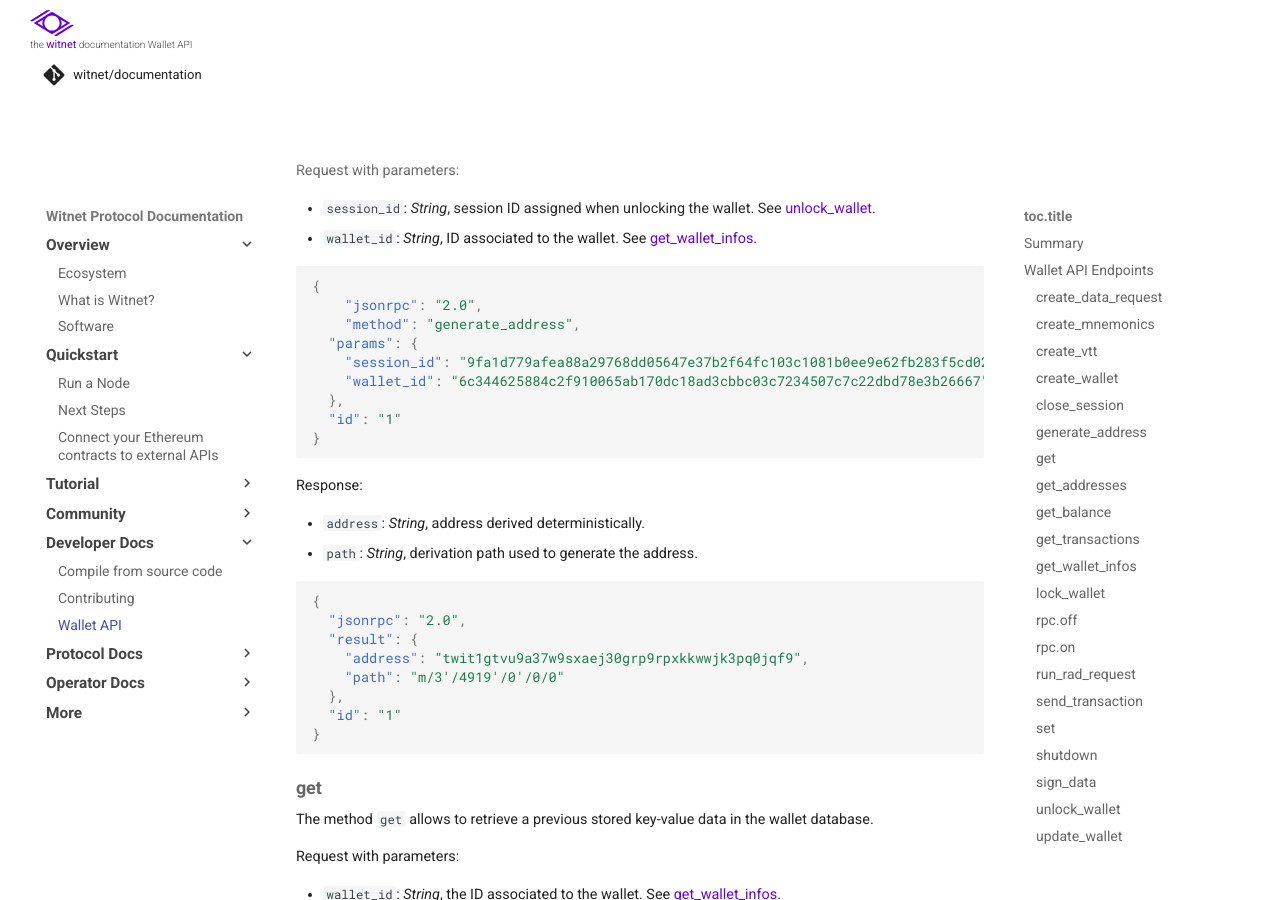
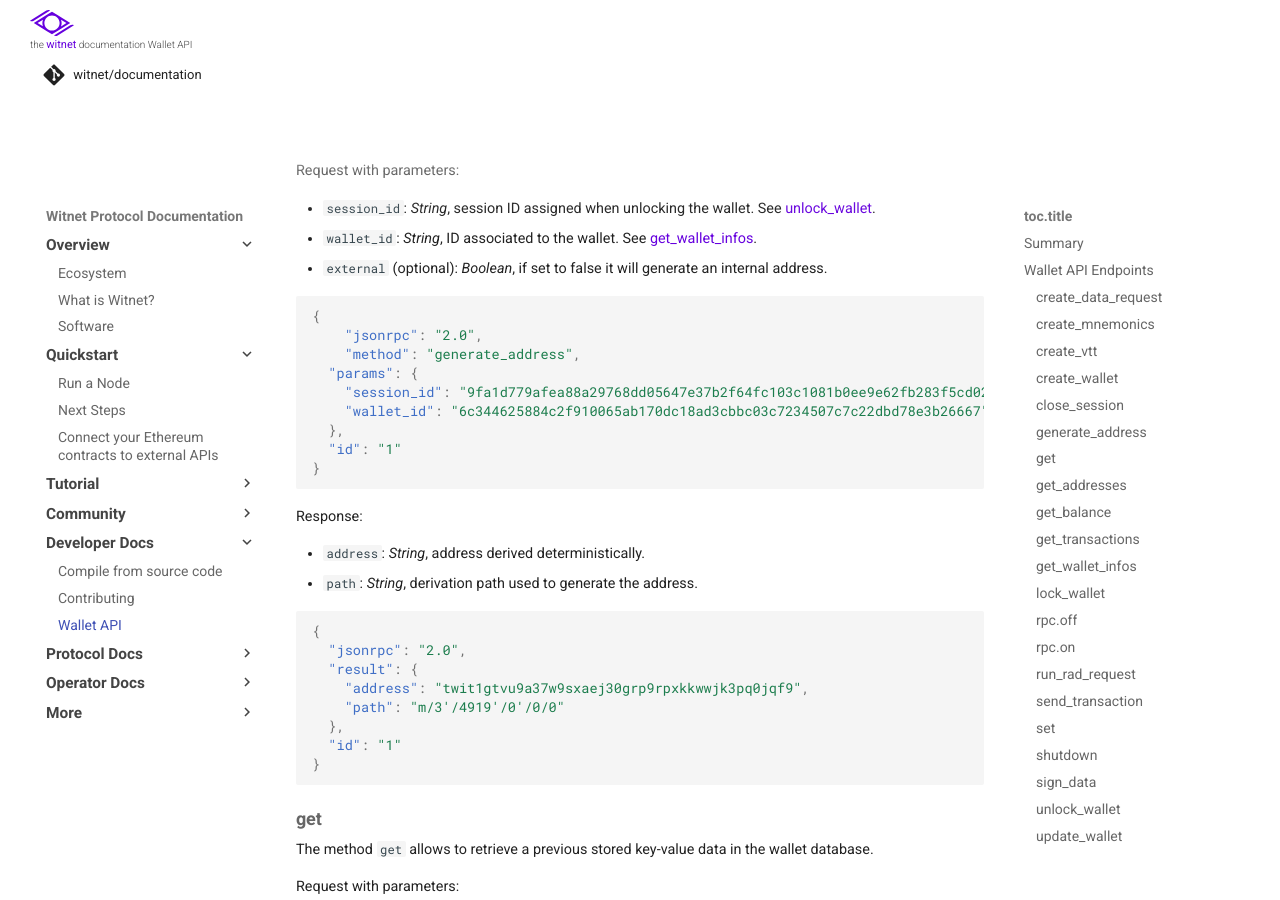
Before and after one commit to witnet/documentation, an MkDocs documentation site: the page built from docs/developer/wallet-api.md, in a window 1280 px wide and 900 px high, scrolled down 9452 px. Built offline with MkDocs 1.6.1 and Material for MkDocs 9.7.7, drawn with Linux system fonts in a browser that asks for light colours; some web fonts are replaced; comment, search, counter and statistics services are not loaded.

Commit message:
docs(wallet-api): add external flag to `generate_address`

````diff
--- a/docs/developer/wallet-api.md
+++ b/docs/developer/wallet-api.md
@@ -18,7 +18,7 @@ node_url = "127.0.0.1:21338"
 | [create_vtt](#create_vtt)                   | `session_id`, `wallet_id`, `pkh`, `value`, `fee`                      | `bytes`, `metadata`, `transaction`, `transaction_id` |
 | [create_wallet](#create_wallet)             | `name`, `caption`, `seed_source`, `seed_data`, `password`, `overwrite`| `wallet_id`                                          |
 | [close_session](#close_session)             | `session_id`                                                          | `success`                                            |
-| [generate_address](#generate_address)       | `session_id`, `wallet_id`                                             | `address`, `path`                                    |
+| [generate_address](#generate_address)       | `session_id`, `wallet_id`, (`external`)                               | `address`, `path`                                    |
 | [get](#get)                                 | `session_id`, `wallet_id`, `key`                                      | `value`                                              |
 | [get_addresses](#get_addresses)             | `session_id`, `wallet_id`, `offset`, `limit`                          | `address[]`, `total`                                 |
 | [get_balance](#get_balance)                 | `session_id`, `wallet_id`                                             | `confirmed`, `local`, `unconfirmed`                  |
@@ -428,6 +428,7 @@ Request with parameters:
 
 - `session_id`: *String*, session ID assigned when unlocking the wallet. See [unlock_wallet](#unlock_wallet).
 - `wallet_id`: *String*, ID associated to the wallet. See [get_wallet_infos](#get-wallet-infos).
+- `external` (optional): *Boolean*, if set to false it will generate an internal address.
 
 ```json
 {
````
